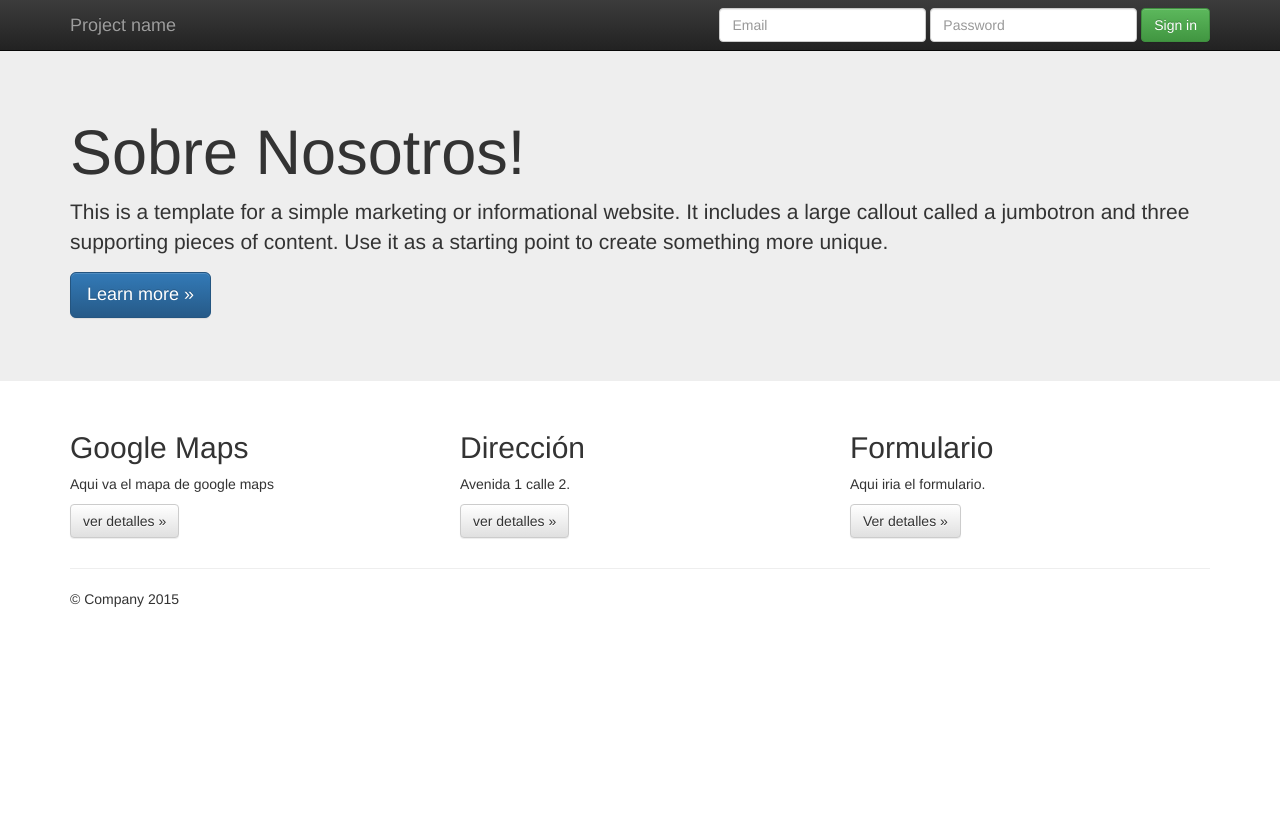
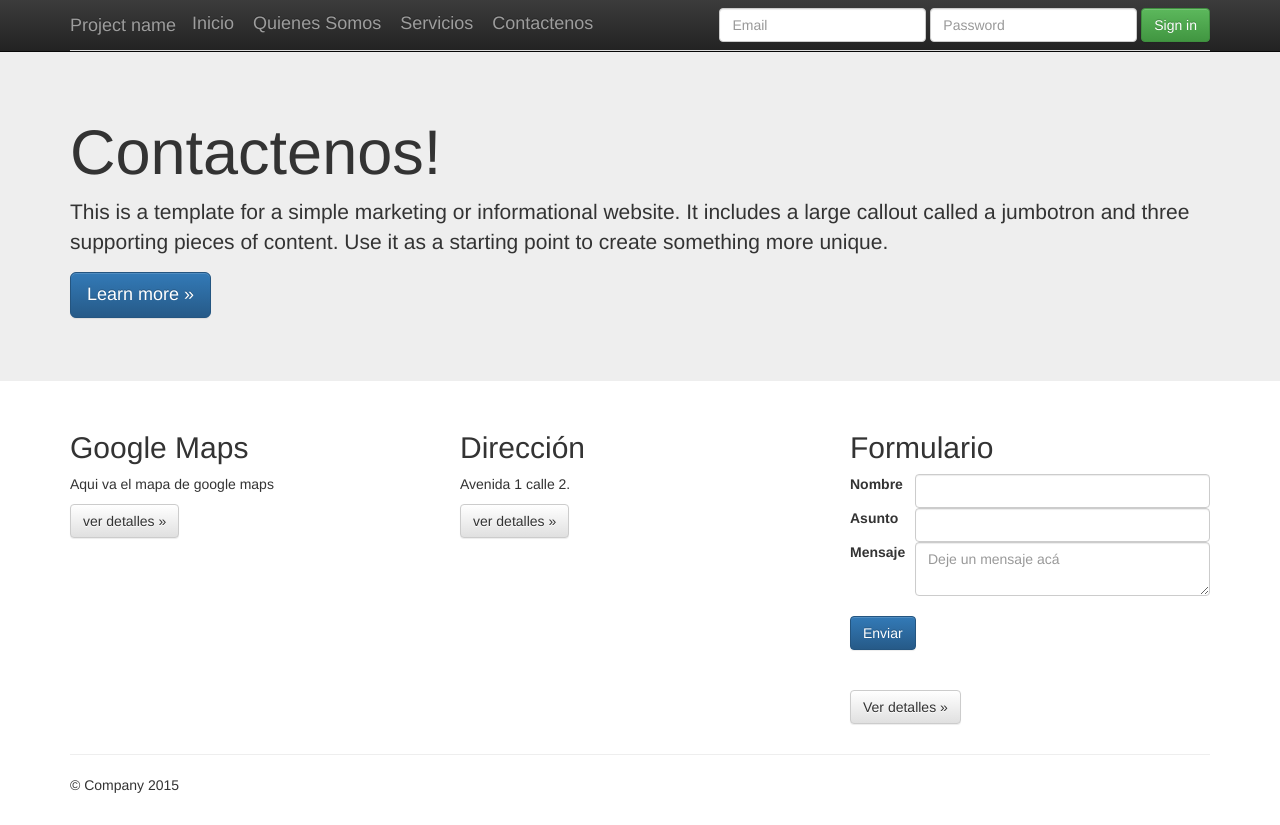
Before and after one commit to EnderWiggings/demo-website, a plain HTML site: page contactenos.html in a window 1280 px wide. Before the commit the page ends 800 px from the top, so only its background shows below. Drawn offline with nearby package versions, Linux system fonts and the light colour scheme.

Commit message:
Creacion de formularios

```diff
--- a/contactenos.html
+++ b/contactenos.html
@@ -48,6 +48,13 @@
 						</div>
 						<button type="submit" class="btn btn-success">Sign in</button>
 					</form>
+									 <!-- Menú Normal -->
+		<ul class="nav nav-tabs" >
+				<li class="nav-item"><a class="navbar-brand active" href="index.html">Inicio</a></li>
+				<li class="nav-item"><a class="navbar-brand" href="sobre-nosotros.html">Quienes Somos</a></li>
+				<li class="nav-item"><a class="navbar-brand" href="">Servicios</a></li>
+				<li class="nav-item"><a class="navbar-brand" href="contactenos.html">Contactenos</a></li>
+		</ul>
 				</div><!--/.navbar-collapse -->
 			</div>
 		</nav>
@@ -55,7 +62,7 @@
 		<!-- Main jumbotron for a primary marketing message or call to action -->
 		<div class="jumbotron">
 			<div class="container">
-        <h1>Sobre Nosotros!</h1>
+				<h1>Contactenos!</h1>
 				<p>This is a template for a simple marketing or informational website. It includes a large callout called a jumbotron and three supporting pieces of content. Use it as a starting point to create something more unique.</p>
 				<p><a class="btn btn-primary btn-lg" href="#" role="button">Learn more &raquo;</a></p>
 			</div>
@@ -76,7 +83,50 @@
 			 </div>
 				<div class="col-md-4">
 					<h2>Formulario</h2>
-          <p>Aqui iria el formulario.</p>
+					<p></p>
+
+
+					<!-- FORMULARIO -->
+					<form>
+						<div class="row mb-3">
+							<label for="inputEmail3" class="col-sm-2 col-form-label">Nombre</label>
+							<div class="col-sm-10">
+								<input type="email" class="form-control" id="inputEmail3">
+							</div>
+						</div>
+						<div class="row mb-3">
+							<label for="inputPassword3" class="col-sm-2 col-form-label">Asunto</label>
+							<div class="col-sm-10">
+								<input type="text" class="form-control" id="inputPassword3">
+							</div>
+						</div>
+
+						<div class="row mb-3">
+							<label for="floatingTextarea" class="col-sm-2 col-form-label">Mensaje</label>
+							<div class="col-sm-10">
+								<textarea class="form-control" placeholder="Deje un mensaje acá" id="floatingTextarea"></textarea>
+							</div>
+						</div><br>
+
+						<button type="submit" class="btn btn-primary">Enviar</button>
+					</form><br><br>
+
+
+
+
+
+
+
+
+
+
+
+
+
+
+
+
+
 					<p><a class="btn btn-default" href="#" role="button">Ver detalles &raquo;</a></p>
 				</div>
 			</div>
```
Lines whose indentation alone changed are shown as unchanged.
